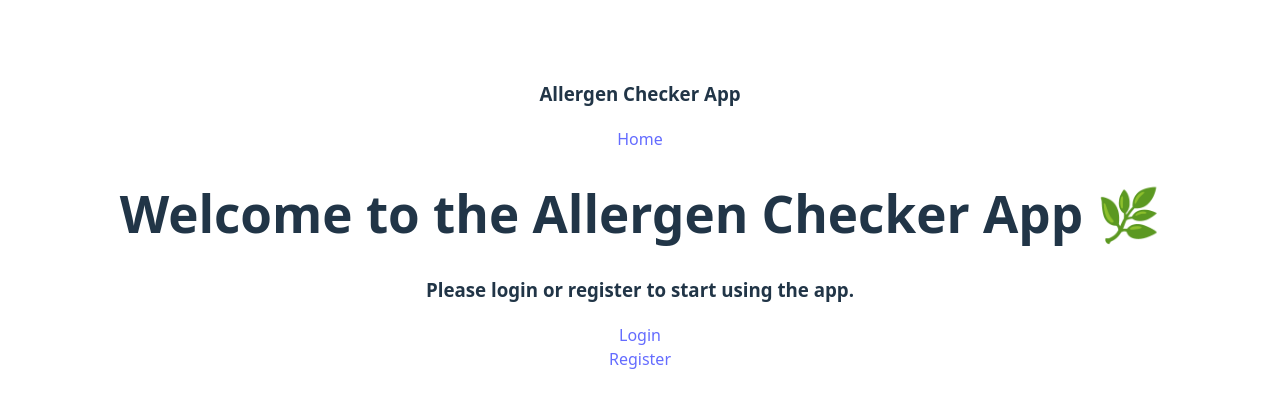
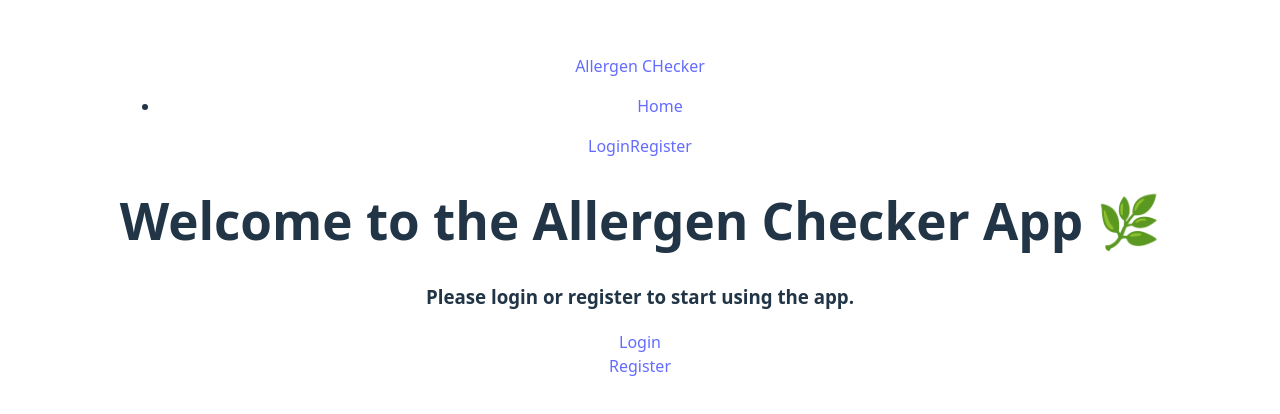
Before and after one commit to ctrlaltdelete3/AllergenCheckerFrontEnd, a React (Vite) app: page / in a window 1280 px wide. Shown: the part 184-598 px from the top of the page. Built offline with nearby package versions, Linux system fonts and the light colour scheme.

Commit message:
changes to navbar

```diff
--- a/src/Navbar.jsx
+++ b/src/Navbar.jsx
@@ -1,11 +1,55 @@
-import { Link } from "react-router-dom";
+import { Link, NavLink, useNavigate } from "react-router-dom";
 
 const Navbar = () => {
+  const currentUser = JSON.parse(localStorage.getItem("currentUser"));
+  const navigate = useNavigate();
+
+  const handleLogout = () => {
+    localStorage.removeItem("currentUser");
+    navigate("/");
+  };
   return (
     <nav className="navbar">
-      <h3>Allergen Checker App</h3>
-      <div className="links">
-        <Link to="/">Home</Link>
+      <div className="nav-left">
+        <Link to="/">Allergen CHecker</Link>
+      </div>
+
+      <ul className="nav-links">
+        <li>
+          <NavLink to="/" end>
+            Home
+          </NavLink>
+        </li>
+        {currentUser && (
+          <>
+            <li>
+              <NavLink to="/myallergens">My Allergens</NavLink>
+            </li>
+            <li>
+              <NavLink to="/checkproduct">Check Product</NavLink>
+            </li>
+          </>
+        )}
+      </ul>
+
+      <div className="nav-right">
+        {currentUser ? (
+          <>
+            <span className="user">Hello, {currentUser.email}</span>
+            <button className="btn" onClick={handleLogout}>
+              Logout
+            </button>
+          </>
+        ) : (
+          <>
+            <NavLink className="btn secondary" to="/login">
+              Login
+            </NavLink>
+            <NavLink className="btn" to="/newuser">
+              Register
+            </NavLink>
+          </>
+        )}
       </div>
     </nav>
   );
```
